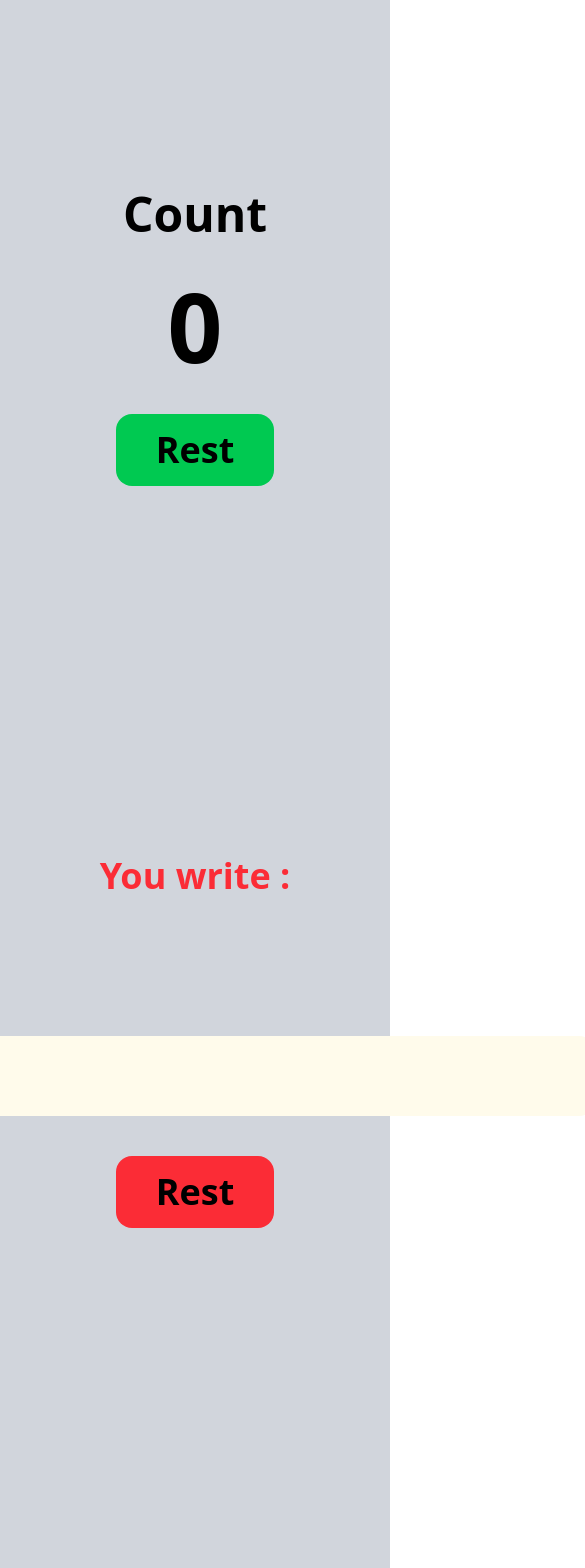
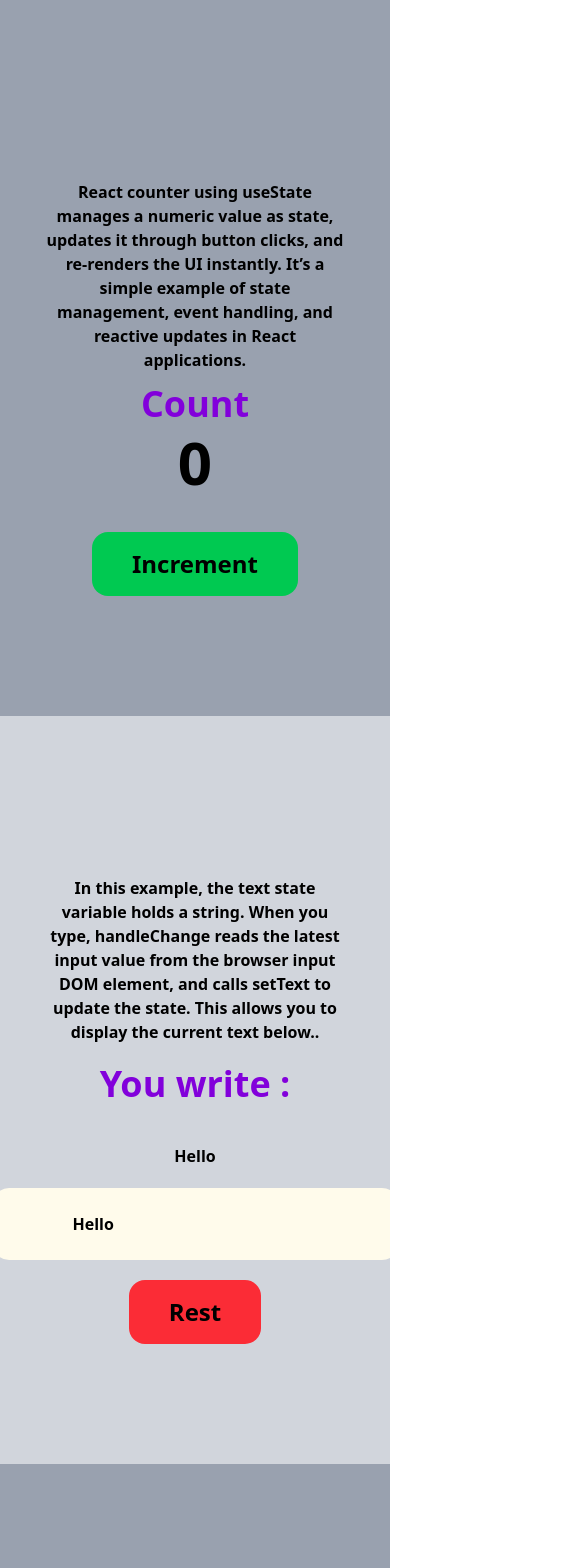
Before and after one commit to shahzahandev/count, a React (Vite) app: page / in a window 390 px wide. Shown: the top 1568 px of the page, 585 px wide, since content can reach past the window. Built offline with nearby package versions, Linux system fonts and the light colour scheme.

Commit message:
responsive

```diff
--- a/src/components/CheckBox/CheckBox.jsx
+++ b/src/components/CheckBox/CheckBox.jsx
@@ -2,7 +2,7 @@ import React from 'react'
 
 const CheckBox = () => {
   return (
-    <div className="bg-gray-300 pt-[150px] pb-[180px]">
+    <div className="bg-gray-300 pt-[150px] pb-[180px] bg-gray-400">
         <div className="flex justify-center items-center flex-col mt-10">
           <h1>do this</h1>
           <label htmlFor=""
--- a/src/components/Count1/Count1.jsx
+++ b/src/components/Count1/Count1.jsx
@@ -1,20 +1,23 @@
 import { useState } from "react";
+import Container from "../Layout/Container";
 
 const Count1 = () => {
 
-    const [count1, setCount1] = useState (0)
+  const [count1, setCount1] = useState(0)
   return (
-    <div>
-             <div className="bg-gray-300 pt-[150px] pb-[180px]">
-            <div className="flex justify-center items-center flex-col mt-10">
-            <h1 className="text-5xl font-bold text-black">Count</h1>
-
-                <h3 className=" text-8xl font-bold mt-10">{count1}</h3>
-                <button
-                     onClick={() => setCount1(count1 + 1)}
-                    className="border-none cursor-pointer hover:bg-green-600 transition-all duration-200 hover:text-white mt-10 px-10 py-4 rounded-2xl bg-green-500 text-4xl capitalize font-semibold">Rest</button>
-            </div>
+    <div  className="bg-gray-300 md:pt-[120px] pt-[140px] md:pb-[120px] pb-[120px] bg-gray-400">
+      <Container>
+        <div>
+          <div className="flex justify-center items-center flex-col mt-10">
+            <p className="md:w-auto w-[300px] text-center font-semibold md:text-[24px] text-[16px]">React counter using useState manages a numeric value as state, updates it through button clicks, and re-renders the UI instantly. It’s a simple example of state management, event handling, and reactive updates in React applications.</p>
+            <h1 className="md:text-5xl text-4xl font-bold text-black md:mt-[30px] mt-3 text-purple-700">Count</h1>
+            <h3 className="md:text-8xl text-6xl font-bold md:mt-10 mt-2">{count1}</h3>
+            <button
+              onClick={() => setCount1(count1 + 1)}
+              className="border-none cursor-pointer hover:bg-green-600 transition-all duration-200 hover:text-white mt-10 px-10 py-4 rounded-2xl bg-green-500 md:text-4xl text-2xl capitalize font-semibold">Increment</button>
+          </div>
         </div>
+      </Container>
     </div>
   )
 }
--- a/src/components/Count2/Count2.jsx
+++ b/src/components/Count2/Count2.jsx
@@ -4,19 +4,20 @@ const Count2 = () => {
     const [count, setCount] = useState("Hello")
 
     return (
-        <div className="bg-gray-300 pt-[150px] pb-[180px]">
+        <div className="bg-gray-300 pt-[120px] pb-[120px] overflow-x-hidden">
             <div className="flex justify-center items-center flex-col mt-10">
-            <h1 className="text-4xl font-semibold text-red-500">You write :</h1>
 
-                <h3 className=" text-3xl font-bold mt-10 w-[800px] h-15">{count}</h3>
+                   <p className="md:w-auto w-[300px] text-center font-semibold md:text-[24px] text-[16px]">   In this example, the text state variable holds a string. When you type, handleChange reads the latest input value from the browser input DOM element, and calls setText to update the state. This allows you to display the current text below..</p>
+            <h1 className="text-4xl font-bold text-purple-700 mt-5">You write :</h1>
+                <h3 className=" text-center md:text-3xl font-semibold mt-10 mb-5 md:w-auto w-[330px]">{count}</h3>
                 <input
                     value={count}
                     onChange={(e) => setCount(e.target.value)}
                     type="text"
-                    className="border-none w-[800px] px-5 py-6 mt-10 bg-amber-50 rounded-2xl outline-none text-2xl font-semibold" />
+                    className="border-none px-20 py-6 md:mt-10 bg-amber-50 rounded-2xl outline-none text-[16px] font-semibold" />
                 <button
                     onClick={() => setCount("")}
-                    className="border-none cursor-pointer hover:bg-red-600 transition-all duration-200 hover:text-white mt-10 px-10 py-4 rounded-2xl bg-red-500 text-4xl capitalize font-semibold">Rest</button>
+                    className="border-none cursor-pointer hover:bg-red-600 transition-all duration-200 hover:text-white md:mt-10 mt-5 px-10 py-4 rounded-2xl bg-red-500 md:text-4xl text-2xl capitalize font-semibold">Rest</button>
             </div>
         </div>
     )
--- /dev/null
+++ b/src/components/Layout/Container.jsx
@@ -0,0 +1,10 @@
+
+const Container = ({children}) => {
+    return(
+        <>
+        <div className="md:w-[1120px] mx-auto md:px-0 px-2">{children}</div>
+        </>
+    )
+}
+
+export default Container
```
